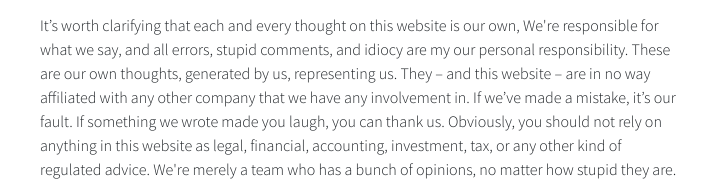
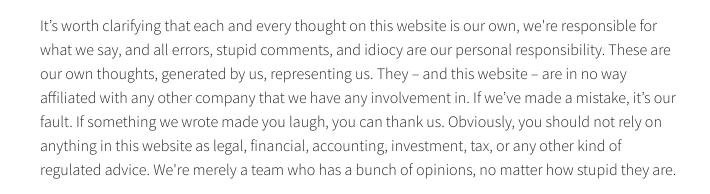
Before and after one commit to codechair/codechair.github.io-integrante-custom, a website: page legal.html in a window 1280 px wide. Shown: the part 391-585 px from the top of the page, 280-990 px from the left. Drawn offline with Linux system fonts and the light colour scheme; a script that the page names is missing.

Commit message:
more content change

```diff
--- a/legal.html
+++ b/legal.html
@@ -99,7 +99,7 @@
                 </nav>
               </aside>
 
-            <p>It’s worth clarifying that each and every thought on this website is our own, We're responsible for what we say, and all errors, stupid comments, and idiocy are my our personal responsibility. These are our own thoughts, generated by us, representing us. They – and this website – are in no way affiliated with any other company that we have any involvement in. If we’ve made a mistake, it’s our fault. If something we wrote made you laugh, you can thank us. Obviously, you should not rely on anything in this website as legal, financial, accounting, investment, tax, or any other kind of regulated advice. We're merely a team who has a bunch of opinions, no matter how stupid they are.</p>
+            <p>It’s worth clarifying that each and every thought on this website is our own, we're responsible for what we say, and all errors, stupid comments, and idiocy are our personal responsibility. These are our own thoughts, generated by us, representing us. They – and this website – are in no way affiliated with any other company that we have any involvement in. If we’ve made a mistake, it’s our fault. If something we wrote made you laugh, you can thank us. Obviously, you should not rely on anything in this website as legal, financial, accounting, investment, tax, or any other kind of regulated advice. We're merely a team who has a bunch of opinions, no matter how stupid they are.</p>
 
             <p>Our co-writers are incorporated herein ‘by reference’, which is legalese for “what they say is their own stuff and not affiliated with any of the companies they work for either.”</p>
 
```
